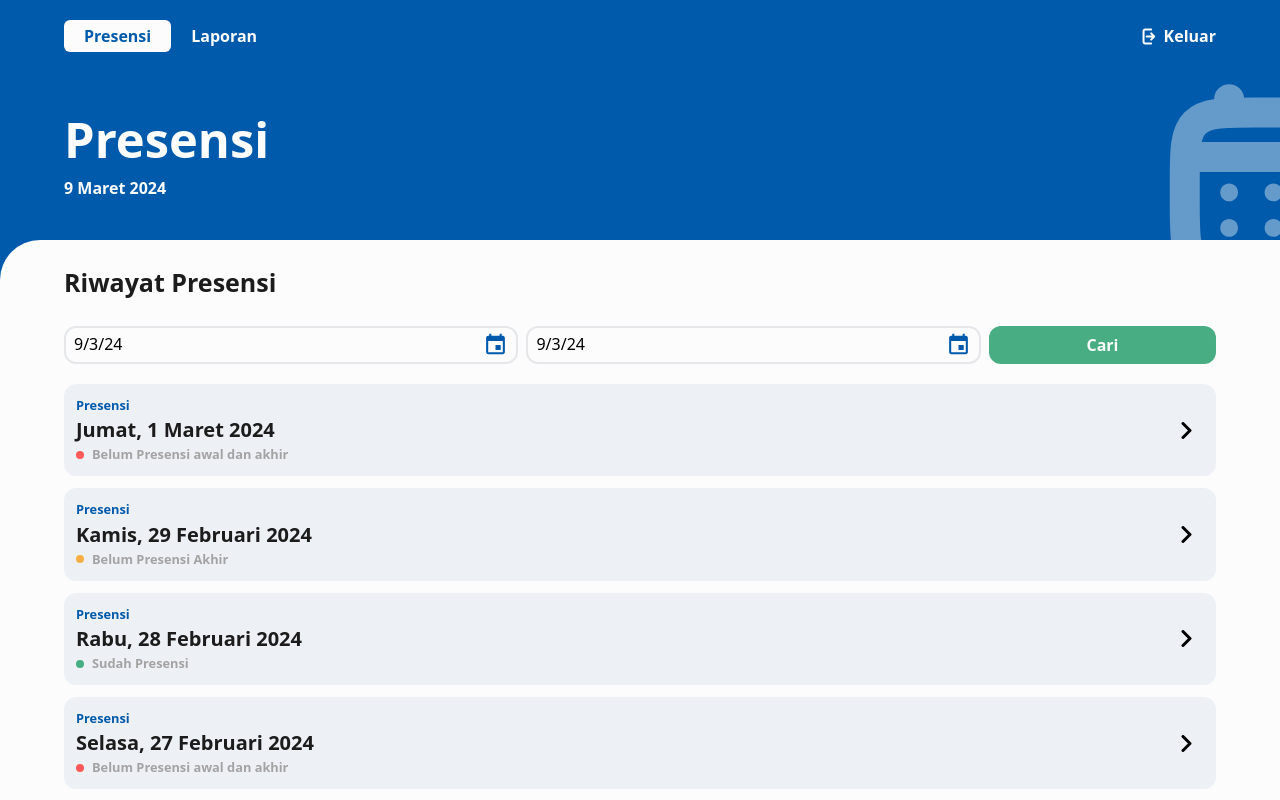
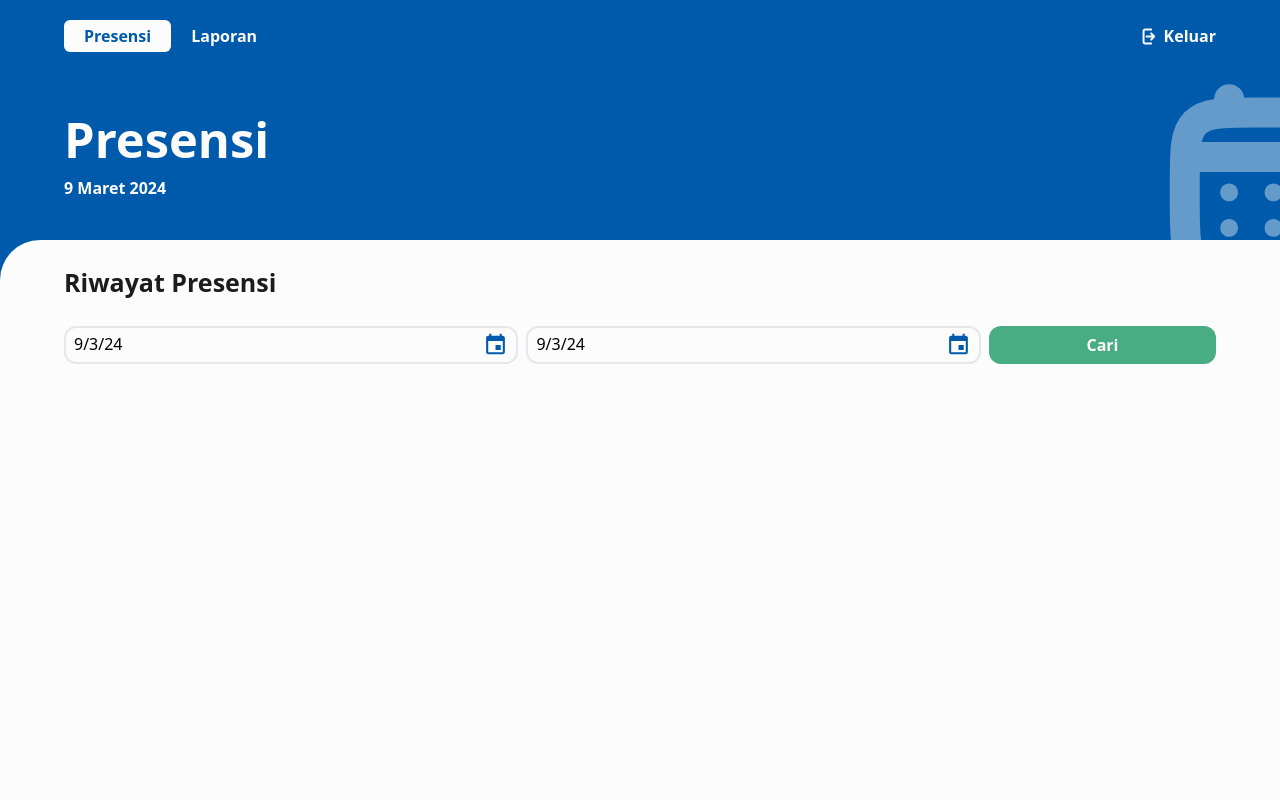
Before and after one commit to bernarduswillson/SweepIn-FE, a Next.js app: page /presensi in a window 1280 px wide. Built offline with nearby package versions, Linux system fonts and the light colour scheme.

Commit message:
fix: fix attendance data

```diff
--- a/src/app/presensi/page.tsx
+++ b/src/app/presensi/page.tsx
@@ -11,100 +11,8 @@ import AlertLog from '@/components/ui/alertLog';
 import Calendar from '@/images/Presensi/Calendar.svg'
 import Logout from '@/images/Presensi/Logout.svg'
 
-const DataPresensi = [
-  {
-    date: new Date('2024-03-01'),
-    status: 0
-  },
-  {
-    date: new Date('2024-02-29'),
-    status: 1
-  },
-  {
-    date: new Date('2024-02-28'),
-    status: 2
-  },
-  {
-    date: new Date('2024-02-27'),
-    status: 0
-  },
-  {
-    date: new Date('2024-02-26'),
-    status: 1
-  },
-  {
-    date: new Date('2024-02-25'),
-    status: 2
-  },
-  {
-    date: new Date('2024-02-24'),
-    status: 0
-  },
-  {
-    date: new Date('2024-02-23'),
-    status: 1
-  },
-  {
-    date: new Date('2024-02-22'),
-    status: 2
-  },
-  {
-    date: new Date('2024-02-21'),
-    status: 0
-  },
-  {
-    date: new Date('2024-02-20'),
-    status: 1
-  },
-  {
-    date: new Date('2024-02-19'),
-    status: 2
-  },
-  {
-    date: new Date('2024-02-18'),
-    status: 0
-  },
-  {
-    date: new Date('2024-02-17'),
-    status: 1
-  },
-  {
-    date: new Date('2024-02-16'),
-    status: 2
-  },
-  {
-    date: new Date('2024-02-15'),
-    status: 0
-  },
-  {
-    date: new Date('2024-02-14'),
-    status: 1
-  },
-  {
-    date: new Date('2024-02-13'),
-    status: 2
-  },
-  {
-    date: new Date('2024-02-12'),
-    status: 0
-  },
-  {
-    date: new Date('2024-02-11'),
-    status: 1
-  },
-  {
-    date: new Date('2024-02-10'),
-    status: 2
-  },
-  {
-    date: new Date('2024-02-09'),
-    status: 0
-  },
-  {
-    date: new Date('2024-02-08'),
-    status: 1
-  }
-]
+// Data
+import AttendanceData from "@data/attendanceDummy.json"
 
 const Presensi = (): JSX.Element => {
   const getToday = () => {
@@ -158,9 +66,9 @@ const Presensi = (): JSX.Element => {
         </div>
         <div className='overflow-y-auto flex-1 mt-5 rounded-xl'>
           <div className='w-full h-fit gap-1'>
-            {DataPresensi.map((data, index) => (
+            {/* {DataPresensi.map((data, index) => (
               <Card key={index} date={data.date} status={data.status} />
-            ))}
+            ))} */}
           </div>
         </div>
       </div>
--- /dev/null
+++ b/src/data/attendanceDummy.json
@@ -0,0 +1,51 @@
+[
+  {
+    "id": "65e98bc2c04ca217b192f095",
+    "userId": "65e977f9ff15a6ab52da402a",
+    "createdAt": "2024-03-06T09:41:21.112Z",
+    "startLogId": "65e98f0efed33fb7e5838b7b",
+    "endLogId": null
+  },
+  {
+    "id": "65e98bc2c04ca217b192f095",
+    "userId": "65e977f9ff15a6ab52da402a",
+    "createdAt": "2024-03-05T09:41:21.112Z",
+    "startLogId": "65e98f0efed33fb7e5838b7b",
+    "endLogId": "65e98f0efed33fb7e5838b7b"
+  },
+  {
+    "id": "65e98bc2c04ca217b192f095",
+    "userId": "65e977f9ff15a6ab52da402a",
+    "createdAt": "2024-03-04T09:41:21.112Z",
+    "startLogId": "65e98f0efed33fb7e5838b7b",
+    "endLogId": "65e98f0efed33fb7e5838b7b"
+  },
+  {
+    "id": "65e98bc2c04ca217b192f095",
+    "userId": "65e977f9ff15a6ab52da402a",
+    "createdAt": "2024-03-03T09:41:21.112Z",
+    "startLogId": "65e98f0efed33fb7e5838b7b",
+    "endLogId": "65e98f0efed33fb7e5838b7b"
+  },
+  {
+    "id": "65e98bc2c04ca217b192f095",
+    "userId": "65e977f9ff15a6ab52da402a",
+    "createdAt": "2024-03-02T09:41:21.112Z",
+    "startLogId": "65e98f0efed33fb7e5838b7b",
+    "endLogId": "65e98f0efed33fb7e5838b7b"
+  },
+  {
+    "id": "65e98bc2c04ca217b192f095",
+    "userId": "65e977f9ff15a6ab52da402a",
+    "createdAt": "2024-03-01T09:41:21.112Z",
+    "startLogId": "65e98f0efed33fb7e5838b7b",
+    "endLogId": "65e98f0efed33fb7e5838b7b"
+  },
+  {
+    "id": "65e98bc2c04ca217b192f095",
+    "userId": "65e977f9ff15a6ab52da402a",
+    "createdAt": "2024-02-29T09:41:21.112Z",
+    "startLogId": "65e98f0efed33fb7e5838b7b",
+    "endLogId": "65e98f0efed33fb7e5838b7b"
+  }
+]
--- a/tailwind.config.ts
+++ b/tailwind.config.ts
@@ -30,9 +30,6 @@ module.exports = {
         '4xl': '2.441rem',
         '5xl': '3.052rem'
       },
-      // dropShadow: {
-      //   green: '0 2px 4px rgba(137, 193, 144, 0.25)'
-      // }
     }
   },
   variants: {},
--- a/tsconfig.json
+++ b/tsconfig.json
@@ -19,7 +19,8 @@
     ],
     "paths": {
       "@/*": ["./src/*"],
-      "@public/*": ["./public/*"]
+      "@public/*": ["./public/*"],
+      "@data/*": ["./src/data/*"]
     }
   },
   "include": ["next-env.d.ts", "**/*.ts", "**/*.tsx", ".next/types/**/*.ts"],
```
